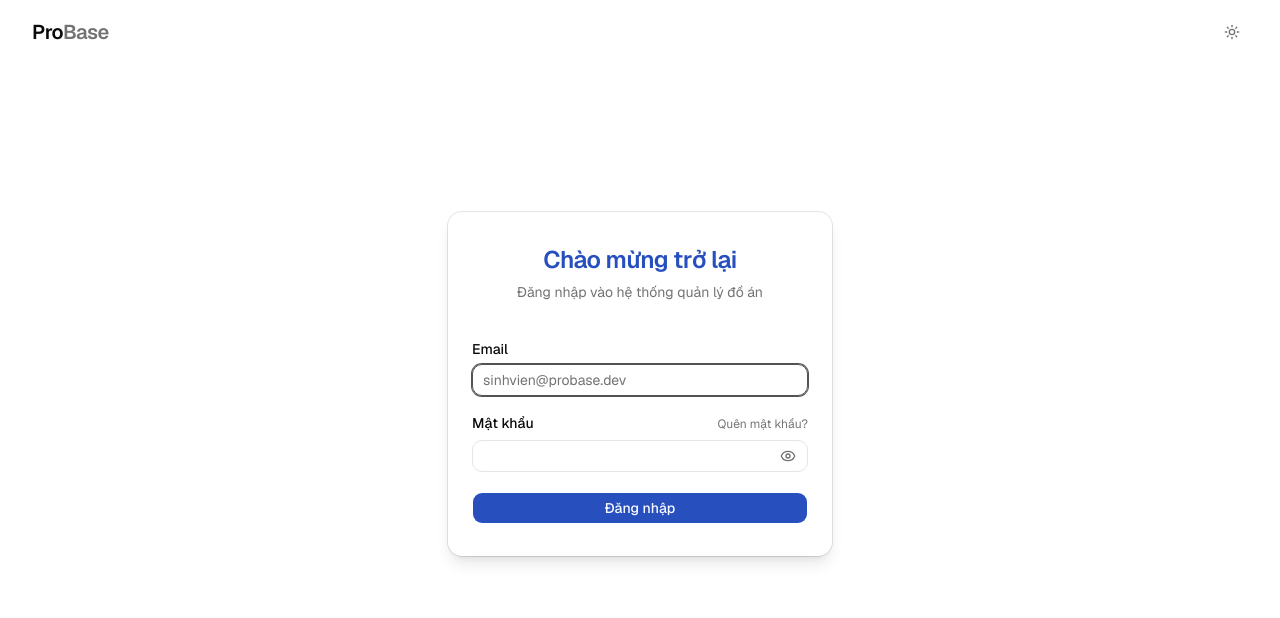
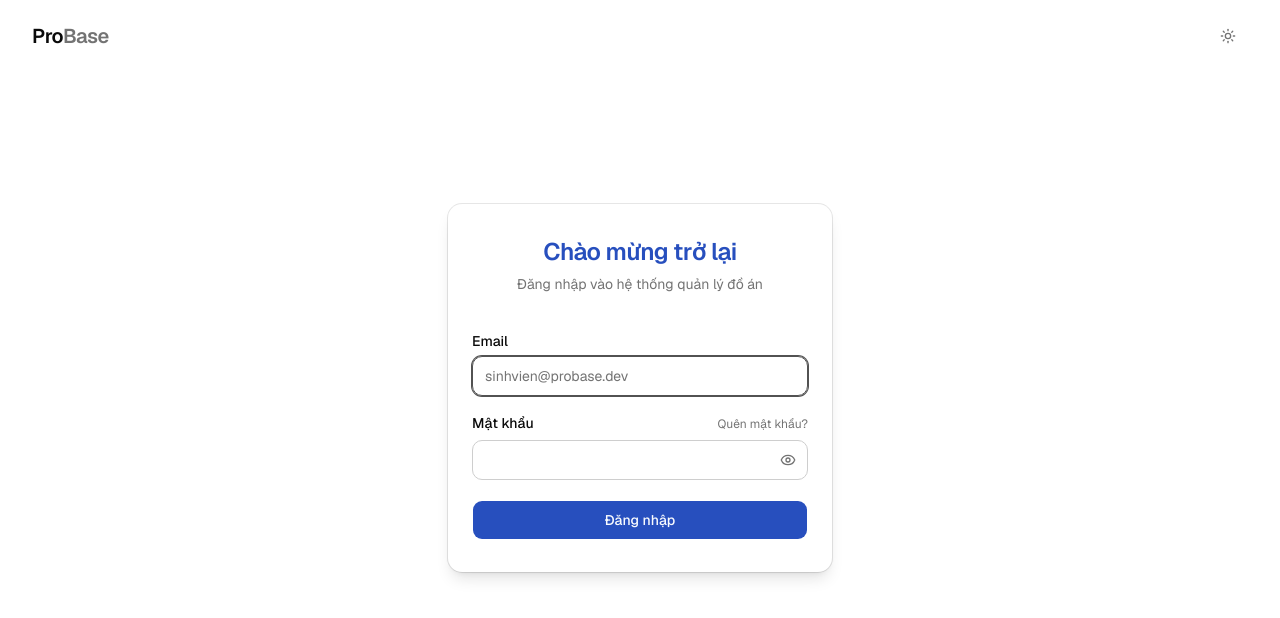
Before and after one commit to BBariOxit/probase-app, a Next.js app: page /login in a window 1280 px wide. Shown: the top 618 px of the page. Built offline with nearby package versions, Linux system fonts and the light colour scheme; no server answers.

Commit message:
fix(ui): use standard shadcn sizes and darken light mode borders

```diff
--- a/src/app/globals.css
+++ b/src/app/globals.css
@@ -74,8 +74,8 @@
   --accent: oklch(0.945 0 0);
   --accent-foreground: oklch(0.205 0 0);
   --destructive: oklch(0.577 0.245 27.325);
-  --border: oklch(0.922 0 0);
-  --input: oklch(0.922 0 0);
+  --border: oklch(0.85 0 0);
+  --input: oklch(0.85 0 0);
   --ring: oklch(0.44 0 0);
 
   --status-waiting: oklch(0.5 0.13 75);
--- a/src/components/ui/button.tsx
+++ b/src/components/ui/button.tsx
@@ -21,11 +21,11 @@ const buttonVariants = cva(
       },
       size: {
         default:
-          'h-8 gap-1.5 px-2.5 has-data-[icon=inline-end]:pr-2 has-data-[icon=inline-start]:pl-2',
-        xs: "h-6 gap-1 rounded-[min(var(--radius-md),10px)] px-2 text-xs in-data-[slot=button-group]:rounded-lg has-data-[icon=inline-end]:pr-1.5 has-data-[icon=inline-start]:pl-1.5 [&_svg:not([class*='size-'])]:size-3",
-        sm: "h-7 gap-1 rounded-[min(var(--radius-md),12px)] px-2.5 text-[0.8rem] in-data-[slot=button-group]:rounded-lg has-data-[icon=inline-end]:pr-1.5 has-data-[icon=inline-start]:pl-1.5 [&_svg:not([class*='size-'])]:size-3.5",
-        lg: 'h-9 gap-1.5 px-2.5 has-data-[icon=inline-end]:pr-2 has-data-[icon=inline-start]:pl-2',
-        icon: 'size-8',
+          'h-10 gap-1.5 px-4 py-2 has-data-[icon=inline-end]:pr-3 has-data-[icon=inline-start]:pl-3',
+        xs: "h-7 gap-1 rounded-[min(var(--radius-md),10px)] px-2.5 text-xs in-data-[slot=button-group]:rounded-lg has-data-[icon=inline-end]:pr-2 has-data-[icon=inline-start]:pl-2 [&_svg:not([class*='size-'])]:size-3",
+        sm: "h-9 gap-1 rounded-[min(var(--radius-md),12px)] px-3 text-[0.8rem] in-data-[slot=button-group]:rounded-lg has-data-[icon=inline-end]:pr-2 has-data-[icon=inline-start]:pl-2 [&_svg:not([class*='size-'])]:size-3.5",
+        lg: 'h-11 gap-1.5 px-8 has-data-[icon=inline-end]:pr-4 has-data-[icon=inline-start]:pl-4',
+        icon: 'size-10',
         'icon-xs':
           "size-6 rounded-[min(var(--radius-md),10px)] in-data-[slot=button-group]:rounded-lg [&_svg:not([class*='size-'])]:size-3",
         'icon-sm':
--- a/src/components/ui/input.tsx
+++ b/src/components/ui/input.tsx
@@ -9,7 +9,7 @@ function Input({ className, type, ...props }: React.ComponentProps<'input'>) {
       type={type}
       data-slot="input"
       className={cn(
-        'h-8 w-full min-w-0 rounded-lg border border-input bg-transparent px-2.5 py-1 text-base transition-colors outline-none file:inline-flex file:h-6 file:border-0 file:bg-transparent file:text-sm file:font-medium file:text-foreground placeholder:text-muted-foreground focus-visible:border-ring focus-visible:ring-1 focus-visible:ring-ring disabled:pointer-events-none disabled:cursor-not-allowed disabled:bg-input/50 disabled:opacity-50 aria-invalid:border-destructive aria-invalid:ring-3 aria-invalid:ring-destructive/20 md:text-sm dark:bg-input/30 dark:disabled:bg-input/80 dark:aria-invalid:border-destructive/50 dark:aria-invalid:ring-destructive/40',
+        'h-10 w-full min-w-0 rounded-lg border border-input bg-transparent px-3 py-2 text-base transition-colors outline-none file:inline-flex file:h-6 file:border-0 file:bg-transparent file:text-sm file:font-medium file:text-foreground placeholder:text-muted-foreground focus-visible:border-ring focus-visible:ring-1 focus-visible:ring-ring disabled:pointer-events-none disabled:cursor-not-allowed disabled:bg-input/50 disabled:opacity-50 aria-invalid:border-destructive aria-invalid:ring-3 aria-invalid:ring-destructive/20 md:text-sm dark:bg-input/30 dark:disabled:bg-input/80 dark:aria-invalid:border-destructive/50 dark:aria-invalid:ring-destructive/40',
         className,
       )}
       {...props}
```
